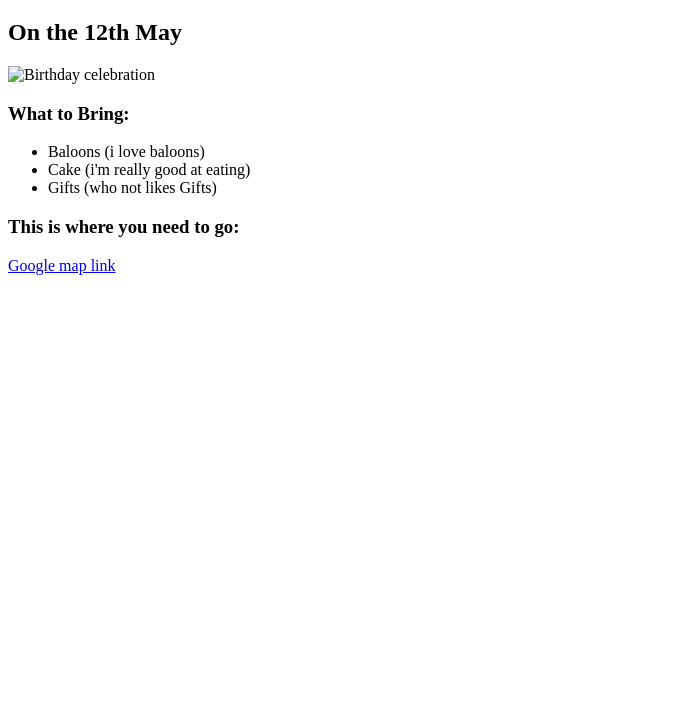
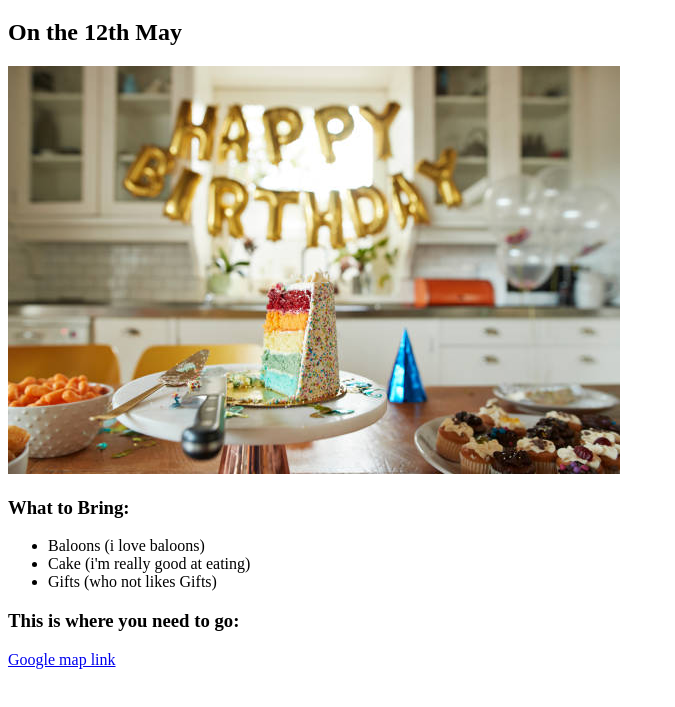
Before and after one commit to is00r4j/html-portfolio, a plain HTML site: page public/birthday-invite.html in a window 1280 px wide. Shown: the part 61-768 px from the top of the page, without its empty margins (0-675 px from the left). Drawn offline with Linux system fonts and the light colour scheme.

Commit message:
Add files via upload

```diff
--- a/public/birthday-invite.html
+++ b/public/birthday-invite.html
@@ -8,7 +8,7 @@
 <body>
     <h1>Its my Birthday!</h1>
     <h2>On the 12th May</h2>
-    <img src="/Birthday Invite Project/cake.jpg" alt="Birthday celebration">
+    <img src="./cake.jpg" alt="Birthday celebration">
     <h3>What to Bring:</h3>
     <ul>
         <li>Baloons (i love baloons)</li>
```
